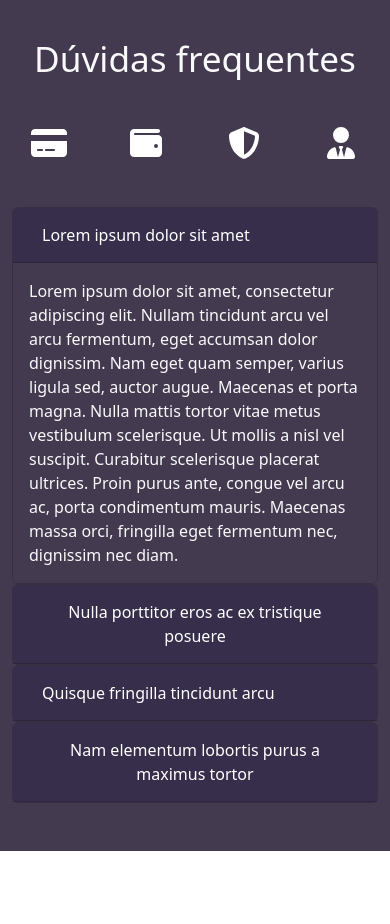
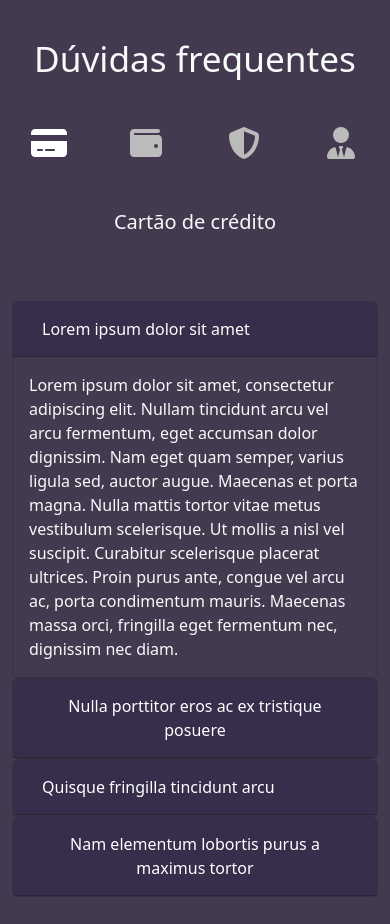
Before and after one commit to rafaelAugust0/magbank, a React (Create React App) app: page / in a window 390 px wide. Shown: the part 3580-4504 px from the top of the page. Before the commit the page ends 4431 px from the top, so only its background shows below. Built offline with nearby package versions, Linux system fonts and the light colour scheme.

Commit message:
functionality for relative icon's key and exibition style mobile (FAQ)

```diff
--- a/src/components/FAQ.js
+++ b/src/components/FAQ.js
@@ -1,4 +1,4 @@
-import React, { useState } from "react";
+import React, { useState, useEffect } from "react";
 import { Row, Col, Container, Card } from "react-bootstrap";
 import Accordion from "react-bootstrap/Accordion";
 import IconText from "./IconText";
@@ -46,6 +46,10 @@ import {
             setIndex(key);
         }
 
+        useEffect(() => {
+            console.log(index);
+        }, [index])
+
     return (
         <section className="faq text-light">
             <Container className="py-5">
@@ -55,16 +59,22 @@ import {
                         <Row>
                             {options.map(({icon}, key) => (
                                 <Col className="d-flex align-items-center justify-content-center" key={key}>
-                                    <FontAwesomeIcon icon={icon} size="2x" color="#fff"
+                                    <FontAwesomeIcon icon={icon} size="2x" color={key === index ? '#fff' : '#bbb'}
                                                         onClick={() => handleClick(key)} />
                                 </Col>
                             ))}
+                        </Row>
+                        <Row className="justify-content-center text-center mt-5">
+                            <p className="lead">
+                                {options[index].text}
+                            </p>
                         </Row>
                     </Col>
 
                     <Col className="d-none d-lg-block">
                         {options.map(({icon, text}, key) => (
-                            <IconText icon={icon} size={3} className="mb-3" textClassName="lead" color="#fff"
+                            <IconText icon={icon} size={3} className=" faq-icon-text mb-3" textClassName="lead"
+                                        color={key === index ? '#fff' : '#bbb'}
                                         onClick={() => handleClick(key)} key={key}>
                                 {text}
                             </IconText>
@@ -72,7 +82,7 @@ import {
                     </Col>
 
                     <Col>
-                    <Accordion defaultActiveKey={`${index}`}>
+                    <Accordion defaultActiveKey='0' activeKey={`${index}`}>
                     <Card className="faq-card">
                         <Card.Header>
                         <CustomToggle eventKey="0">Lorem ipsum dolor sit amet</CustomToggle>
--- a/src/components/FAQ.scss
+++ b/src/components/FAQ.scss
@@ -10,6 +10,10 @@
         @media screen and (min-width:902px) {
             font-size: 3.5rem;
         }
+    }
+
+    &-icon-text {
+        cursor: pointer;
     }
 }
 
```
